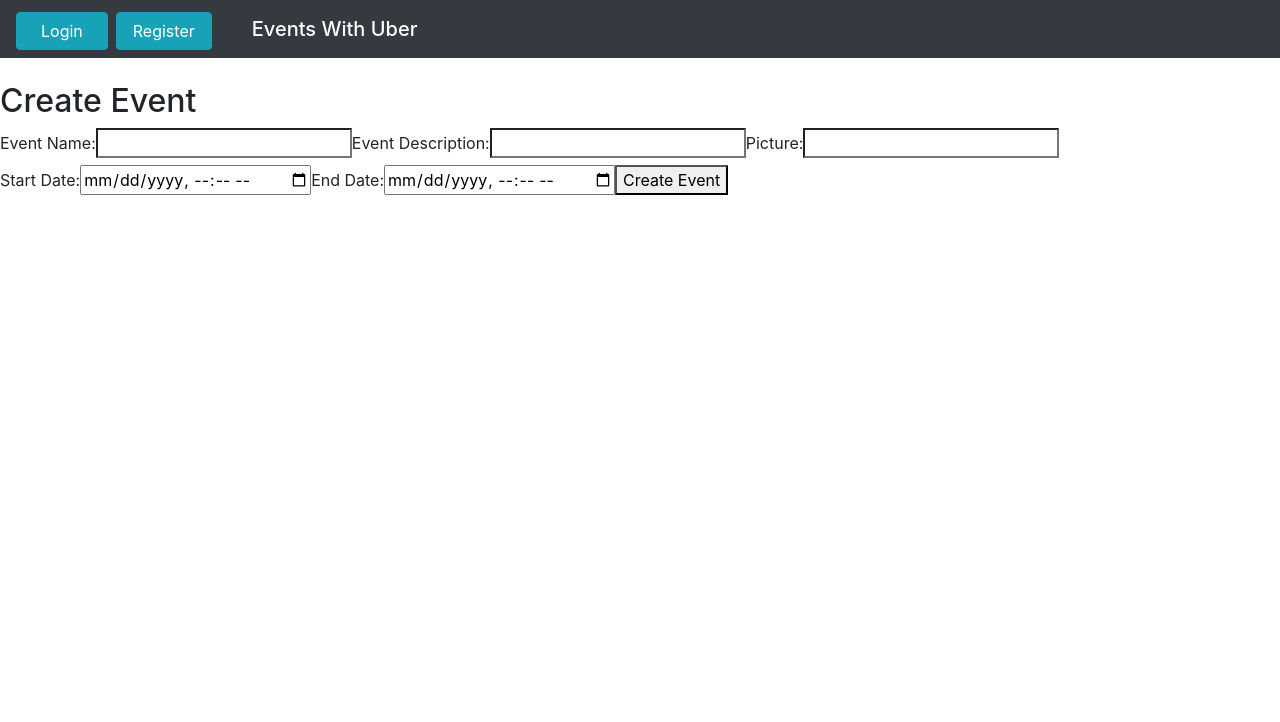
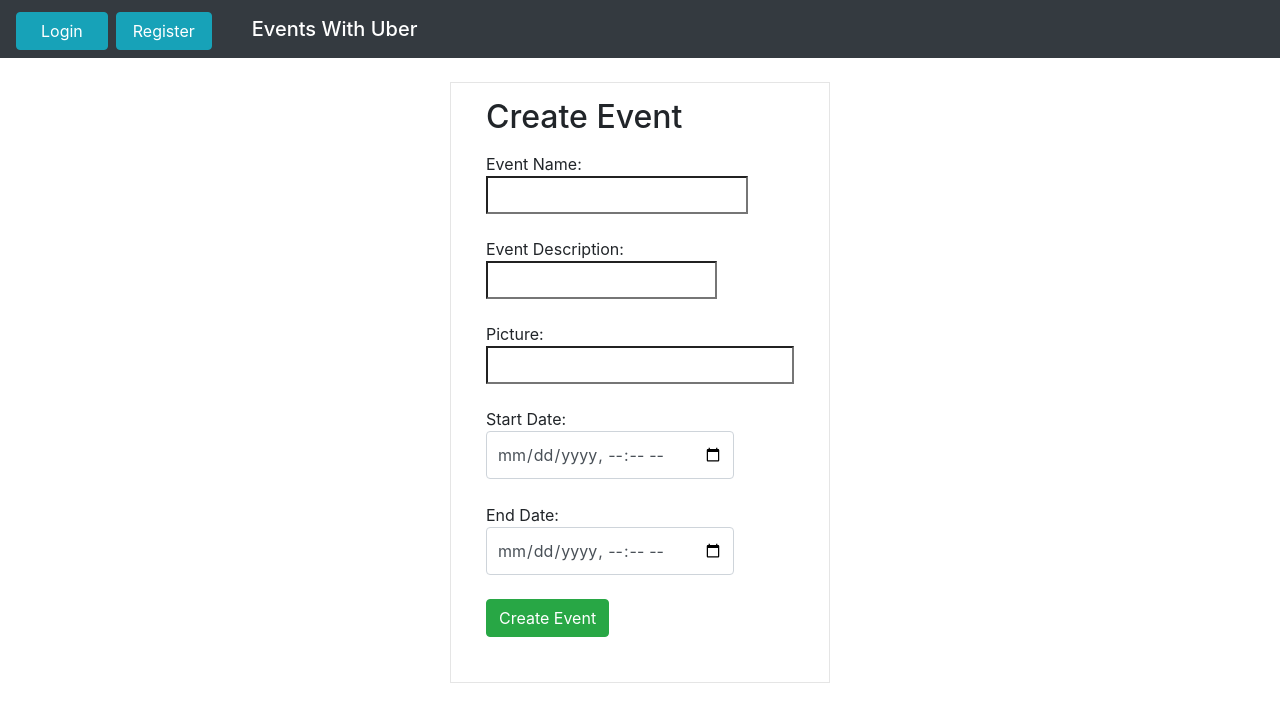
Before and after one commit to eminebahce/EventTicketsWithUber, a React (Create React App) app in the folder client/: page /createEvent in a window 1280 px wide. Shown: the top 722 px of the page. Built offline with nearby package versions, Linux system fonts and the light colour scheme.

Commit message:
ticket create,delete, comment create ,delete bug fixed

```diff
--- /dev/null
+++ b/client/src/FormControl.css
@@ -0,0 +1,37 @@
+.FormControl{
+    max-width: 380px;
+    padding: 15px 35px 45px;
+    margin: 0 auto;
+    background-color: #fff;
+    border: 1px solid rgba(0, 0, 0, 0.1);
+}
+
+.form1-control {
+    position: relative;
+    font-size: 16px;
+    width: 100%;
+    padding: 5px;
+}
+
+
+.form2-control {
+    position: relative;
+    font-size: 16px;
+    width: 85%;
+    padding: 5px;
+}
+
+.form3-control {
+    position: relative;
+    font-size: 16px;
+    width: 75%;
+    padding: 5px;
+}
+
+
+.form4-control {
+    position: relative;
+    font-size: 16px;
+    width: 80%;
+    padding: 5px;
+}
--- a/client/src/actions/postoperations.js
+++ b/client/src/actions/postoperations.js
@@ -53,7 +53,7 @@ export const createComment = (comment, eventId, ticketId) => {
             .set('Authorization', 'Bearer ' + jwt.auth)
             .send(comment)
             .then(response => {
-                //console.log(response.body)
+                console.log(response.body[0])
                 dispatch(commentCreated(response.body[0]))
             })
             .catch(error => console.error)
--- a/client/src/components/CreateEventForm.js
+++ b/client/src/components/CreateEventForm.js
@@ -1,52 +1,75 @@
 import React from 'react';
+import FormControl from '../FormControl.css';
 
 export default function CreateEventForm(props) {
 
     return(
-        <div>
+        <div className="FormControl">
             <form onSubmit={props.onSubmit}>
+                <div className="form-group">
                     <h2>Create Event</h2>
-                <label>
+                </div>
+                <div className="form-group">
+                    <label htmlFor="eventName" className="control-label">
                         Event Name:
                         <input type="text"
                                name="name"
+                               className="form2-control"
+                               id="eventName"
                                value={props.values.name}
                                onChange={props.onChange}
                         />
                     </label>
-                <label>
+                </div>
+                <div className="form-group">
+                    <label htmlFor="eventDesc">
                         Event Description:
                         <input type="text"
                                name="description"
+                               className="form3-control"
+                               id="eventDesc"
                                value={props.values.description}
                                onChange={props.onChange}
                         />
                     </label>
-                <label>
+                </div>
+                    <div className="form-group">
+                        <label htmlFor="picture">
                             Picture:
                             <input type="text"
                                    name="picture"
+                                   className="form1-control"
+                                   id="picture"
                                    value={props.values.picture}
                                    onChange={props.onChange}
                             />
                         </label>
-                <label>
+                    </div>
+                    <div className="form-group">
+                        <label htmlFor="start">
                             Start Date:
                             <input type="datetime-local"
                                    name="startDate"
+                                   id="start"
+                                   className="form-control"
                                    value={props.values.startDate}
                                    onChange={props.onChange}
                             />
                         </label>
-                <label>
+                    </div>
+                    <div className="form-group">
+                        <label htmlFor="end">
                             End Date:
                             <input type="datetime-local"
                                    name="endDate"
+                                   id="end"
+                                   className="form-control"
                                    value={props.values.endDate}
                                    onChange={props.onChange}
                             />
                         </label>
-                <button type="submit">Create Event</button>
+                    </div>
+                    <button className="btn btn-success" type="submit">Create Event</button>
             </form>
         </div>
     )
--- a/client/src/components/CreateTicketForm.js
+++ b/client/src/components/CreateTicketForm.js
@@ -1,44 +1,64 @@
 import React from 'react';
+import FormControl from '../FormControl.css'
+
 
 export default function CreateTicketForm(props) {
 
     return(
-        <div>
+        <div className="FormControl">
             <form onSubmit={props.onSubmit}>
+                <div className="form-group">
                     <h2>Create Ticket</h2>
-                <label>
+                </div>
+                <div className="form-group">
+                    <label htmlFor="desc">
                         Ticket Description:
                         <input type="text"
                                name="description"
+                               id="desc"
+                               className="form3-control"
                                onChange={props.onChange}
                                value={props.values.description}
                         />
                     </label>
-                <label>
+                </div>
+                <div className="form-group">
+                    <label htmlFor="pic">
                         Ticket Picture:
                         <input type="text"
                                name="picture"
+                               id="pic"
+                               className="form4-control"
                                onChange={props.onChange}
                                value={props.values.picture}
                         />
                     </label>
-                <label>
+                </div>
+                <div className="form-group">
+                    <label htmlFor="price">
                         Price:
                         <input type="number"
                                name="price"
+                               id="price"
+                               className="form1-control"
                                onChange={props.onChange}
                                value={props.values.price}
                         />
                     </label>
-                <label>
+                </div>
+                <div className="form-group">
+                    <label htmlFor="end">
                         End Date:
                         <input type="datetime-local"
                                name="endDate"
+                               id="end"
+                               className="form-control"
                                onChange={props.onChange}
                                value={props.values.endDate}
                         />
                     </label>
-                <button type="submit">Create Ticket</button>
+                </div>
+                <button className="btn btn-success" type="submit">Create Ticket</button>
             </form>
         </div>
     )
--- a/client/src/components/EventTicketsList.js
+++ b/client/src/components/EventTicketsList.js
@@ -15,30 +15,50 @@ export default function EventTicketsList(props) {
     }
 
     return(
-        <div>
-
-            <Link to={`/createTicket/${props.eventId}`}><button className="btn btn-info mt-1 mb-4">Create Ticket</button></Link>
-
+        <div className="container">
+            <div className="row">
+                <Link to={`/createTicket/${props.eventId}`}>
+                    <button className="btn btn-info mt-1 mb-4">Create Ticket</button>
+                </Link>
+            </div>
+            <div className="row">
                 {props.ticketeditMode && <TicketEditForm onSubmit={props.onSubmit}
                                                          onChange={props.onChange}
                                                          values={props.values}
                 />}
-            {!props.ticketeditMode && <div>
-                <ul>
+            </div>
+            {!props.ticketeditMode &&
+            <div className="row">
                 {props.tickets && props.tickets.map((ticket)=>
-                        (<li key={ticket.id}><Link to={`/events/${props.eventId}/tickets/${ticket.id}`}><p>{ticket.description}</p></Link>
-                            <div>
-                                <p>{ticket.picture}</p>
-                                <p>{formatDate(ticket.endDate)}</p>
-                                <p>{ticket.price}</p>
-                                <button onClick={() => props.onDelete(ticket.id)}>X</button>
-                                <button onClick={() => props.onEdit(ticket)}>Edit</button>
+                    <div key={ticket.id} className='img-thumbnail mr-1 mb-4'>
+                        <div className="col-sm-5">
+                            <img className='img-responsive tile-img'
+                                 src={ticket.picture}/>
                         </div>
-                        </li>)
+                        <div className="col-sm-7 tile">
+                            <div className='tile-info'>
+                                <div className="row">
+                                    <Link to={`/events/${props.eventId}/tickets/${ticket.id}`}><h1>{ticket.description}</h1></Link>
+                                </div>
+                                <div className="row">
+                                    <h5>{ticket.price}</h5>
+                                </div>
+                                <div className="row">
+                                    <h6>{formatDate(ticket.endDate)}</h6>
+                                </div>
+                                <div className="row">
+                                    <button className="btn btn-danger btn-sm mt-1 mr-1"  onClick={() => props.onDelete(ticket.id)}>X</button>
+                                    <button className="btn btn-info btn-sm mt-1 mr-1" onClick={() => props.onEdit(ticket)}>Edit</button>
+                                </div>
+                            </div>
+                        </div>
+                    </div>
                 )}
+            </div>
+            }
+            <div className="row">
                 {!props.tickets && <li>Loading tickets...</li>}
-                </ul>
-            </div>}
+            </div>
         </div>
     );
 }
```
Also changed, not shown: 6 other files (tests, documents, lock files or other folders). Lines whose indentation alone changed are shown as unchanged.
